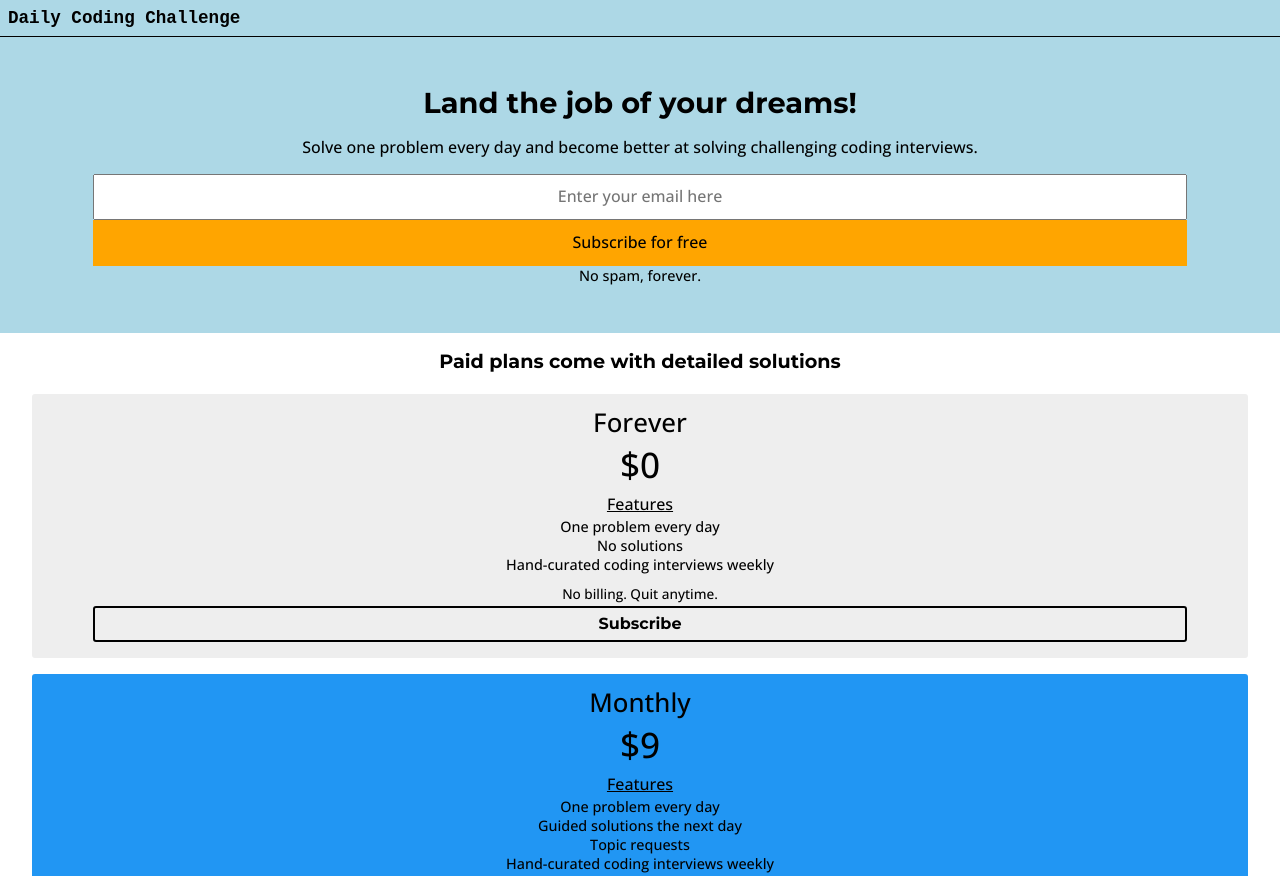
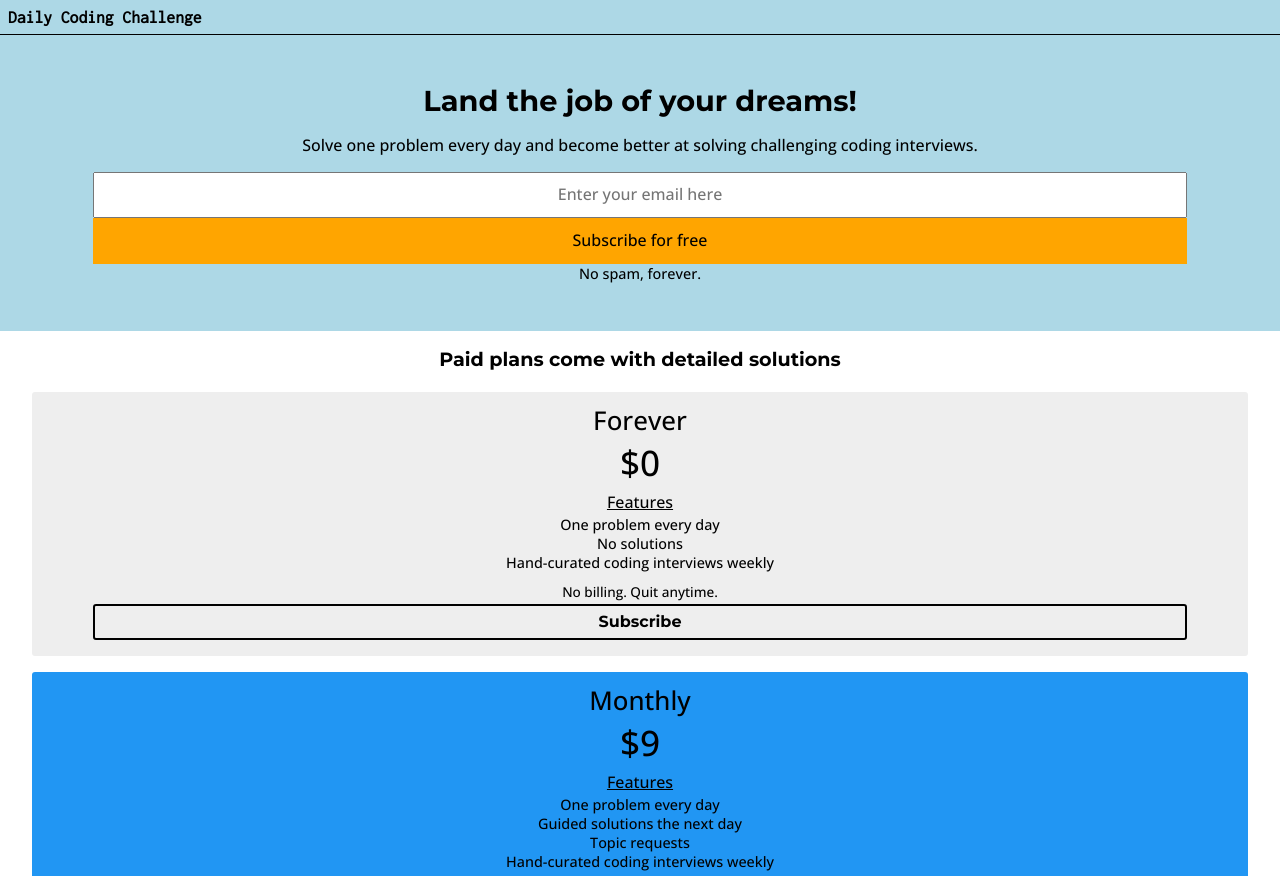
Before and after one commit to HumphreyOchieng/DailyCodingChallenge, a plain HTML site: page index.html in a window 1280 px wide. Shown: the top 876 px of the page. Drawn offline with nearby package versions, Linux system fonts and the light colour scheme.

Commit message:
Still playing with fonts.

```diff
--- a/styles/main.css
+++ b/styles/main.css
@@ -18,7 +18,7 @@ html{
 /*Typography and color*/
 .header{
     font-size: 1.1rem;
-    font-family: monospace, sans-serif;
+    font-family: Inconsolata, monospace;
     font-weight: bold;
     background: #add8e6;
     border-bottom: 1px solid #000;
```
